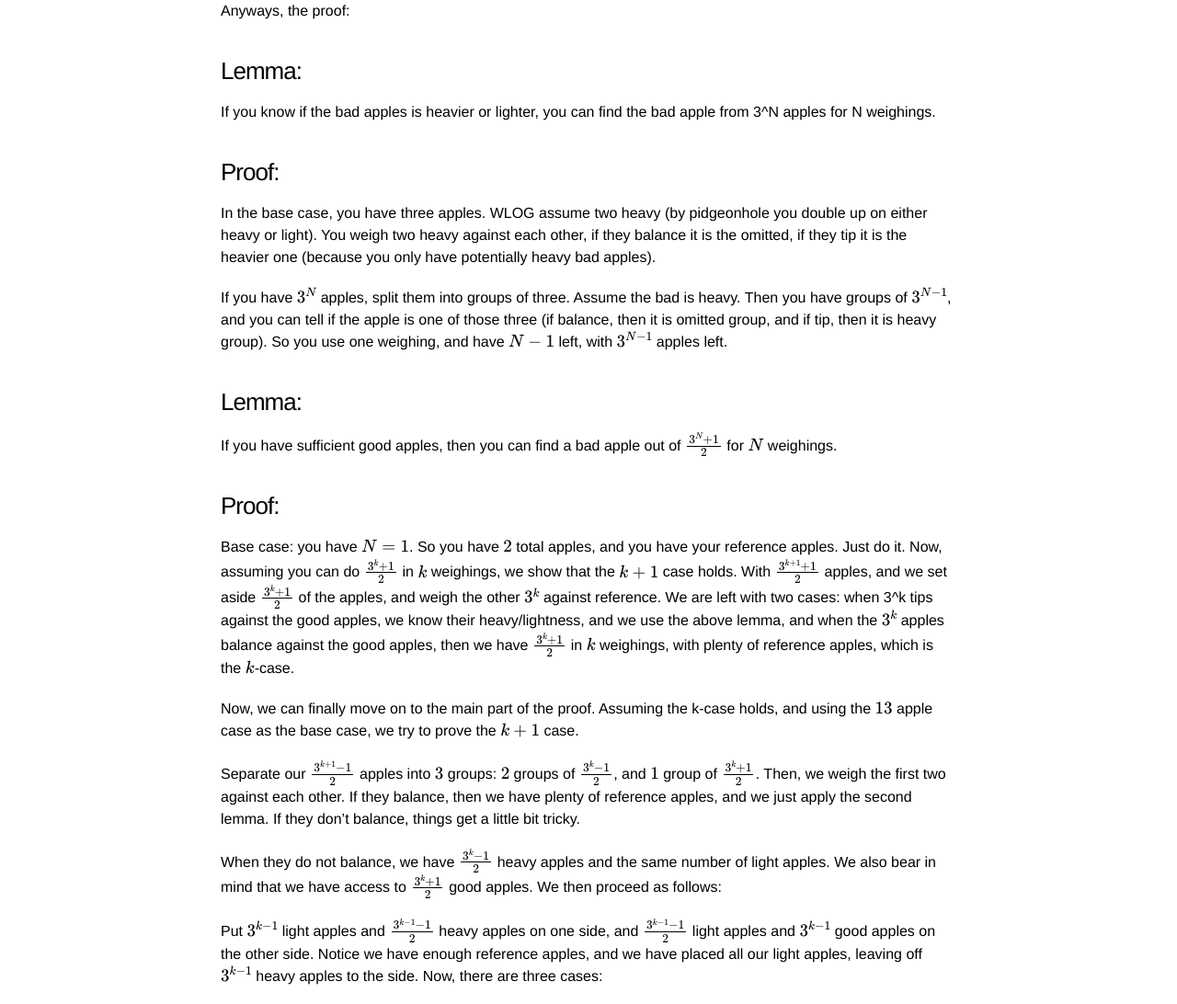
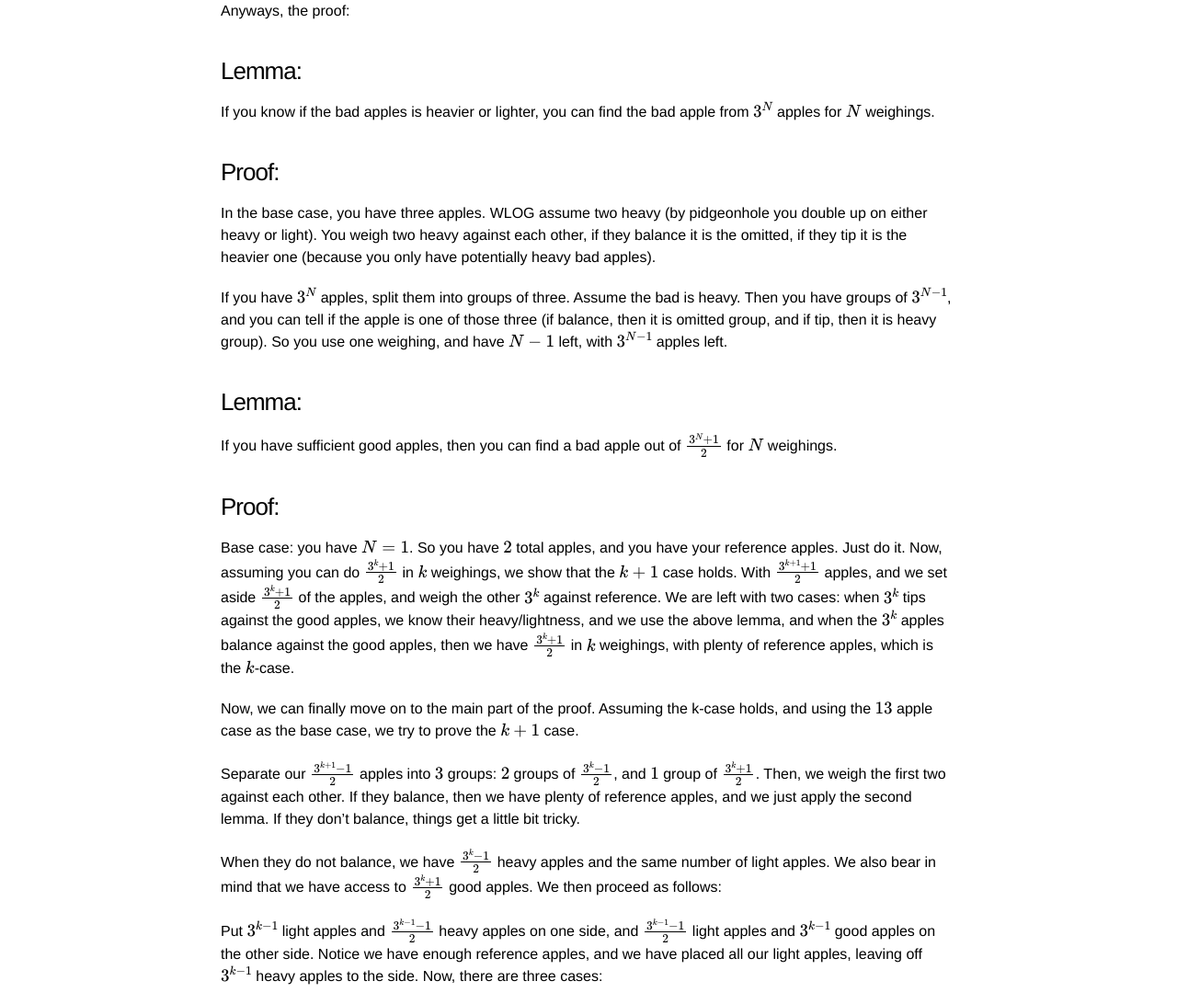
Before and after one commit to yourlifeofmath/yourlifeofmath.github.io, a Jekyll site: the page built from _posts/2018-09-11-Lu-Zhao_Conjecture.md, in a window 1280 px wide. Shown: the part 936-2028 px from the top of the page at 92% size. Built offline with Jekyll 4.4.1, drawn with Linux system fonts in a browser that asks for light colours; formulas are drawn with MathJax 3.

Commit message:
minor typo fixes

```diff
--- a/_posts/2018-09-11-Lu-Zhao_Conjecture.md
+++ b/_posts/2018-09-11-Lu-Zhao_Conjecture.md
@@ -21,7 +21,7 @@ We sought to prove this, and in hindsight I guess it wasn't too hard. But it was
 Anyways, the proof:
 
 ### Lemma:
-If you know if the bad apples is heavier or lighter, you can find the bad apple from 3^N apples for N weighings.
+If you know if the bad apples is heavier or lighter, you can find the bad apple from $$3^N$$ apples for $$N$$ weighings.
 
 ### Proof:
 In the base case, you have three apples. WLOG assume two heavy (by pidgeonhole you double up on either heavy or light). You weigh two heavy against each other, if they balance it is the omitted, if they tip it is the heavier one (because you only have potentially heavy bad apples).
@@ -33,7 +33,7 @@ If you have sufficient good apples, then you can find a bad apple out of $$\frac
 
 ### Proof:
 Base case: you have $$N = 1$$. So you have $$2$$ total apples, and you have your reference apples. Just do it.
-Now, assuming you can do $$\frac{3^k + 1}{2}$$ in $$k$$ weighings, we show that the $$k+1$$ case holds. With $$\frac{3^{k+1} +1}{2}$$ apples, and we set aside $$\frac{3^k + 1}{2}$$ of the apples, and weigh the other $$3^k$$ against reference. We are left with two cases: when 3^k tips against the good apples, we know their heavy/lightness, and we use the above lemma, and when the $$3^k$$ apples balance against the good apples, then we have $$\frac{3^k + 1}{2}$$ in $$k$$ weighings, with plenty of reference apples, which is the $$k$$-case.
+Now, assuming you can do $$\frac{3^k + 1}{2}$$ in $$k$$ weighings, we show that the $$k+1$$ case holds. With $$\frac{3^{k+1} +1}{2}$$ apples, and we set aside $$\frac{3^k + 1}{2}$$ of the apples, and weigh the other $$3^k$$ against reference. We are left with two cases: when $$3^k$$ tips against the good apples, we know their heavy/lightness, and we use the above lemma, and when the $$3^k$$ apples balance against the good apples, then we have $$\frac{3^k + 1}{2}$$ in $$k$$ weighings, with plenty of reference apples, which is the $$k$$-case.
 
 Now, we can finally move on to the main part of the proof. Assuming the k-case holds, and using the $$13$$ apple case as the base case, we try to prove the $$k+1$$ case.
 
```
